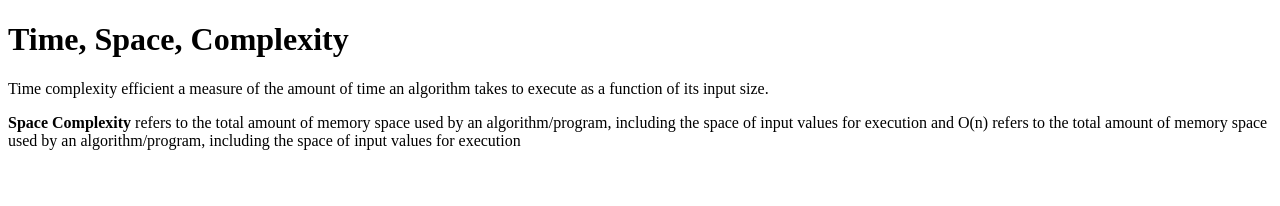
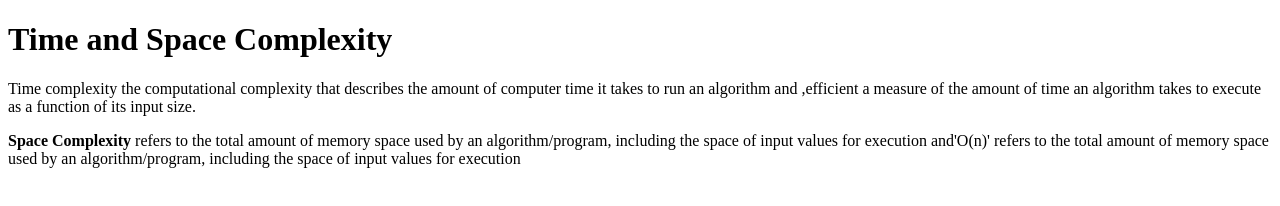
Before and after one commit to acciojob/time-and-space-complexity-feeldhoni, a website: page main.html in a window 1280 px wide. Drawn offline with Linux system fonts and the light colour scheme.

Commit message:
created a submission

```diff
--- a/main.html
+++ b/main.html
@@ -8,9 +8,9 @@
 
 <body>
 	<!-- the entire body must be written by student -->
-	<H1> Time, Space, Complexity</H1>
-	<p> Time complexity efficient  a measure of the amount of time an algorithm takes to execute as a function of its input size.</p>
-	<p2><b>Space Complexity</b> refers to the total amount of memory space used by an algorithm/program, including the space of input values for execution and O(n) refers to the total amount of memory space used by an algorithm/program, including the space of input values for execution</p2>
+	<h1> Time and Space Complexity</h1>
+	<p> Time complexity the computational complexity that describes the amount of computer time it takes to run an algorithm and ,efficient  a measure of the amount of time an algorithm takes to execute as a function of its input size.</p>
+	<p><b>Space Complexity</b> refers to the total amount of memory space used by an algorithm/program, including the space of input values for execution and'O(n)' refers to the total amount of memory space used by an algorithm/program, including the space of input values for execution</p>
     <script type="text/javascript" src="./script.js">
 </script>
 
```
